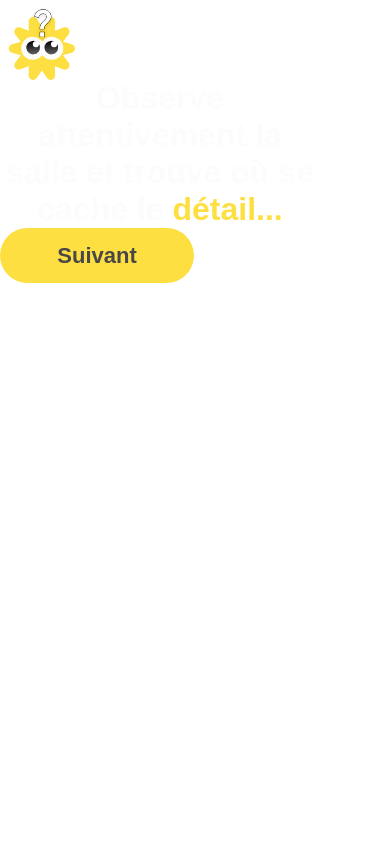
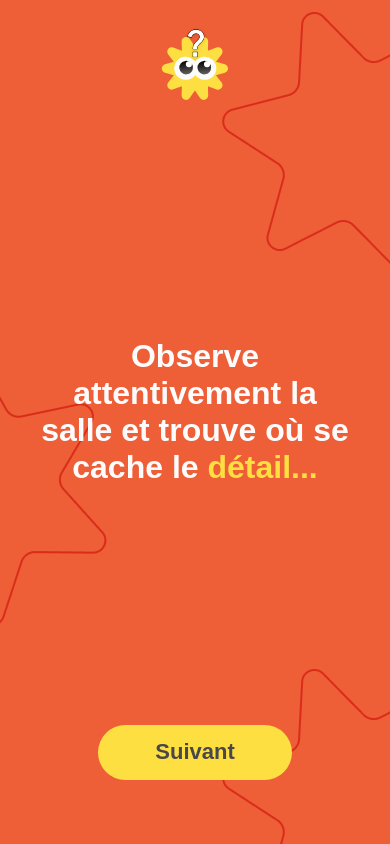
Before and after one commit to LineCab/Baccanight, a plain HTML site: page presentation1.html in a window 390 px wide. Drawn offline with Linux system fonts and the light colour scheme; a web font is replaced by a local one.

Commit message:
page présentation 1 fini

```diff
--- a/source/css/presentation.css
+++ b/source/css/presentation.css
@@ -1,3 +1,14 @@
+@media only screen and (max-width: 450px){
+    body{
+        height: 100vh;
+        padding: 20px 55px;
+        /* display: flex;
+        flex-direction: column;
+        justify-content: space-between;
+        align-items: center; */
+        background: var(--orange);
+        background-image: url(../images/etoilesFondOrange.png);
+    }
     span{
         font-weight: 900;
         color: #FEDF41;
@@ -11,7 +22,10 @@ img{
         display: flex;
         flex-direction: column;
         justify-content: space-between;
+        align-items: center;
+        height: 90vh;
     }
     .presentation1Texte{
         width: 320px;
     }
+}
```
Lines whose indentation alone changed are shown as unchanged.
